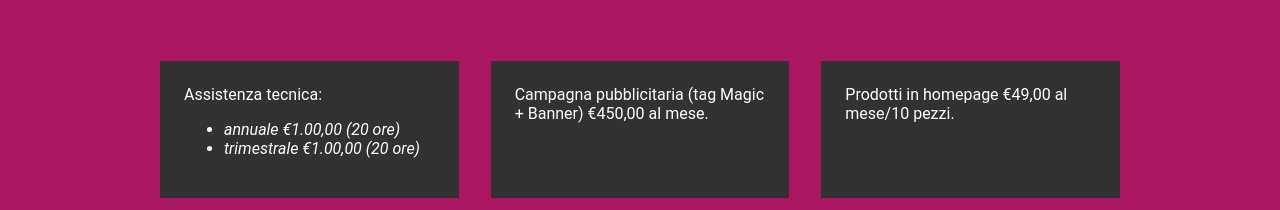
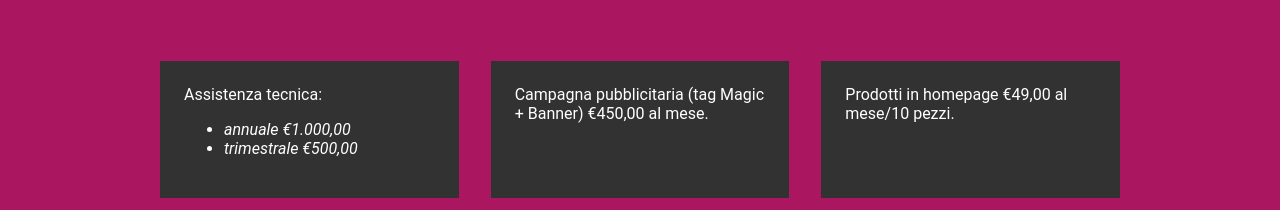
Before and after one commit to andreatoffanello/pagina_prezzi_jvf, a website: page docs/index.html in a window 1280 px wide. Shown: the part 1070-1280 px from the top of the page. Drawn offline with Linux system fonts and the light colour scheme.

Commit message:
correzioni

```diff
--- a/docs/index.html
+++ b/docs/index.html
@@ -125,8 +125,8 @@
 					<p>Assistenza tecnica:</p>
 
 						<ul>
-							<li>annuale €1.00,00 (20 ore)</li>
-							<li>trimestrale €1.00,00 (20 ore)</li>
+							<li>annuale €1.000,00</li>
+							<li>trimestrale €500,00</li>
 						</ul>
 				</div>
 
```
